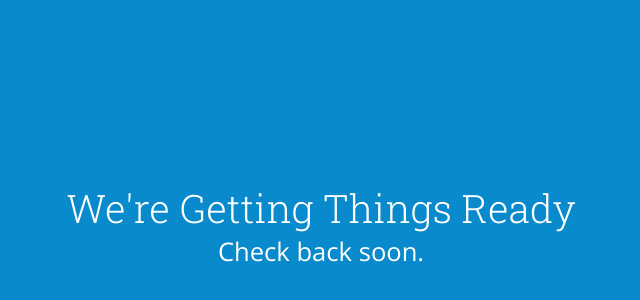
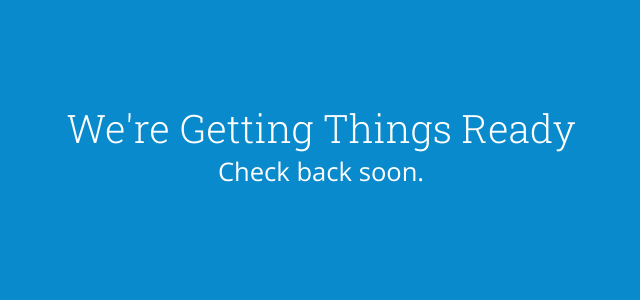
Before and after one commit to ricknation/ricknation.github.io, a plain HTML site: page index.html in a window 1280 px wide. Shown: the part 218-518 px from the top of the page, without its empty margins (319-959 px from the left). Drawn offline with nearby package versions, Linux system fonts and the light colour scheme.

Commit message:
updating vertical align mixin

```diff
--- a/sass/_mixins.scss
+++ b/sass/_mixins.scss
@@ -1,7 +1,7 @@
 @mixin vertical-align {
   position: relative;
-  top: 50%;
-  -webkit-transform: translateY(-50%);
-  -ms-transform: translateY(-50%);
-  transform: translateY(-50%);
+  top: 40%;
+  -webkit-transform: translateY(-40%);
+  -ms-transform: translateY(-40%);
+  transform: translateY(-40%);
 }
```
Also changed, not shown: css/style.css.
